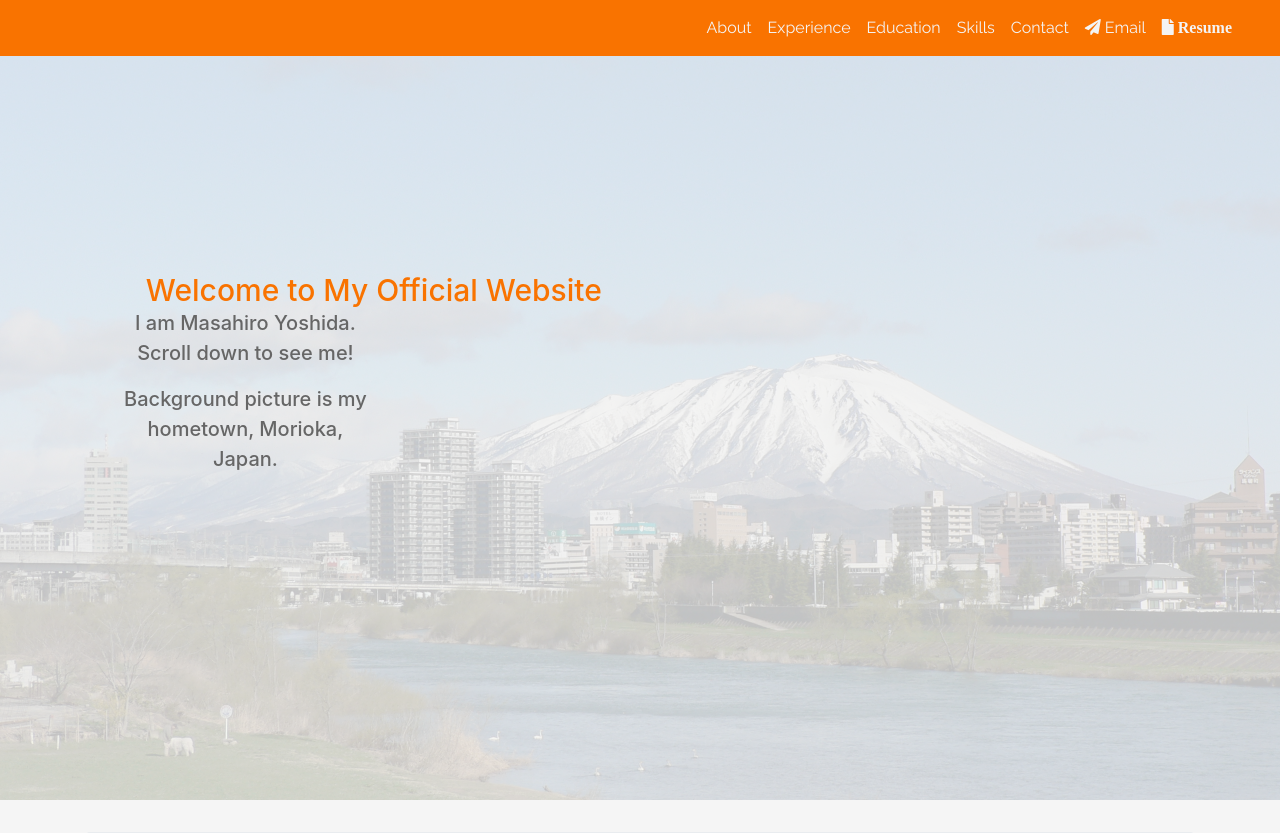
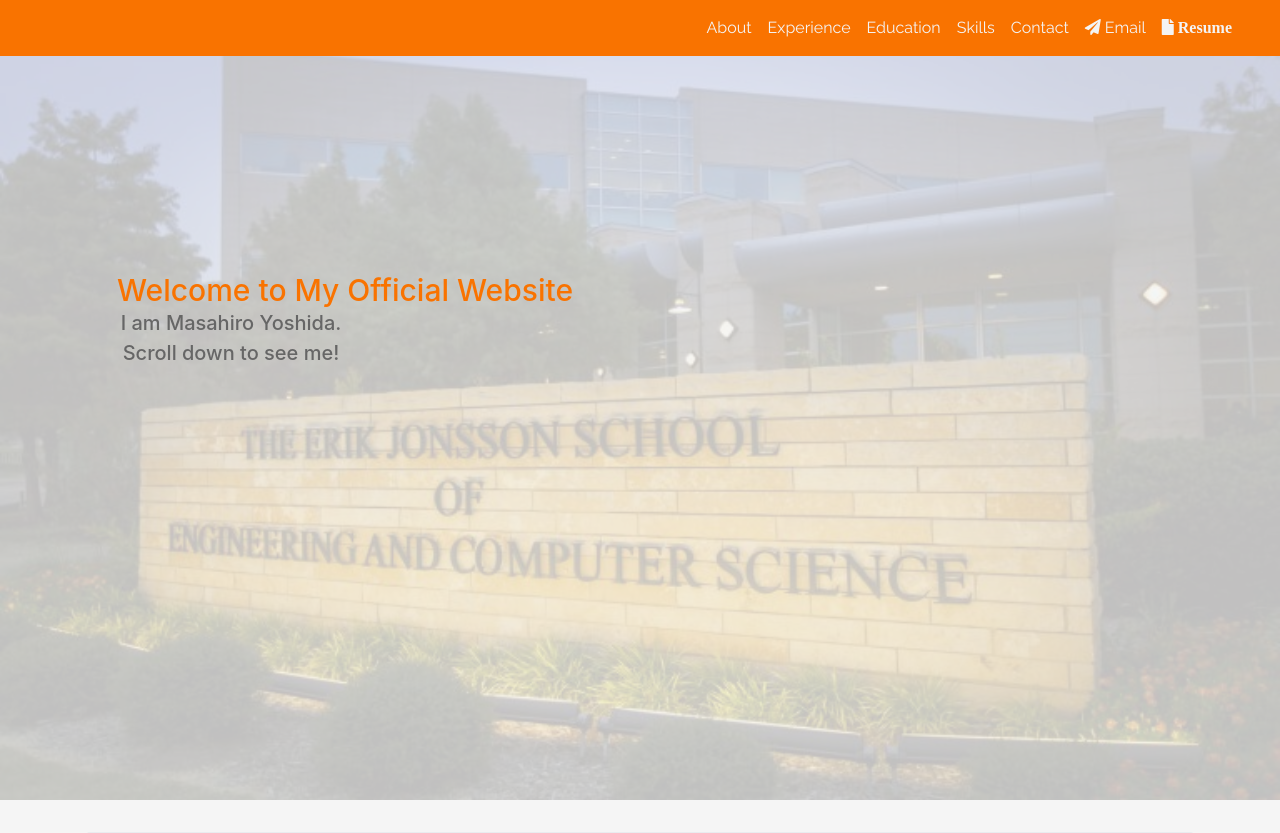
Before and after one commit to M0roSan/website, a Flask app: page / in a window 1280 px wide. Shown: the top 833 px of the page. Run offline with Flask 2, Linux system fonts and the light colour scheme; some libraries are stand-ins or nearby versions.

Commit message:
change picture

```diff
--- a/static/css/main.css
+++ b/static/css/main.css
@@ -33,7 +33,6 @@
 }
 /* header*/
 .header {
-
 	background-position: center;
 	background-size: cover;
 	background-attachment: fixed;
--- a/templates/index.html
+++ b/templates/index.html
@@ -44,16 +44,13 @@
   </nav>
   <!-- end of navbar -->
   <!-- header -->
-  <header class="header" style="background-image: url('/static/img/morioka.jpg')">
+  <header class="header" style="background-image: url('/static/img/headerback.jpg')">
     <div class="overlay"></div>
     <div class="container">
       <div class="description text-center">
         <h1>Welcome to My Official Website
         <p>
           I am Masahiro Yoshida. Scroll down to see me!
-        </p>
-        <p>
-          Background picture is my hometown, Morioka, Japan.
         </p>
       </h1>
       </div>
```
Also changed, not shown: static/img/headerback.jpg.
